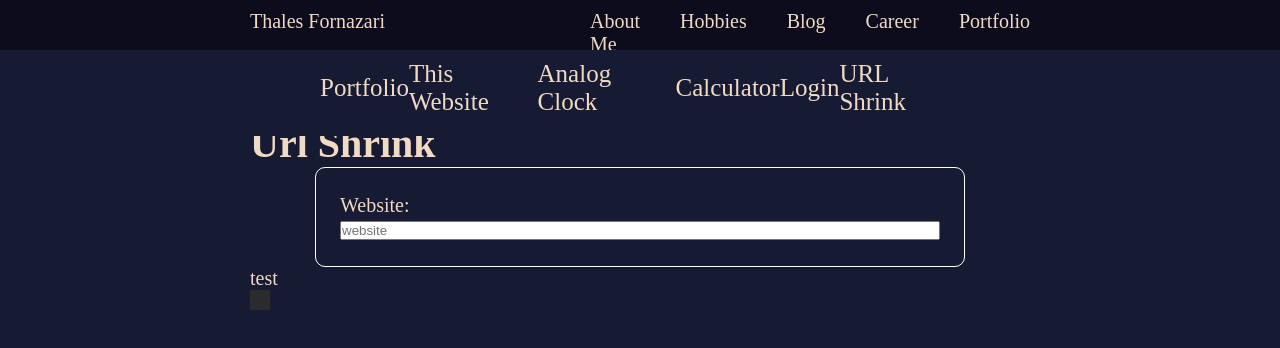
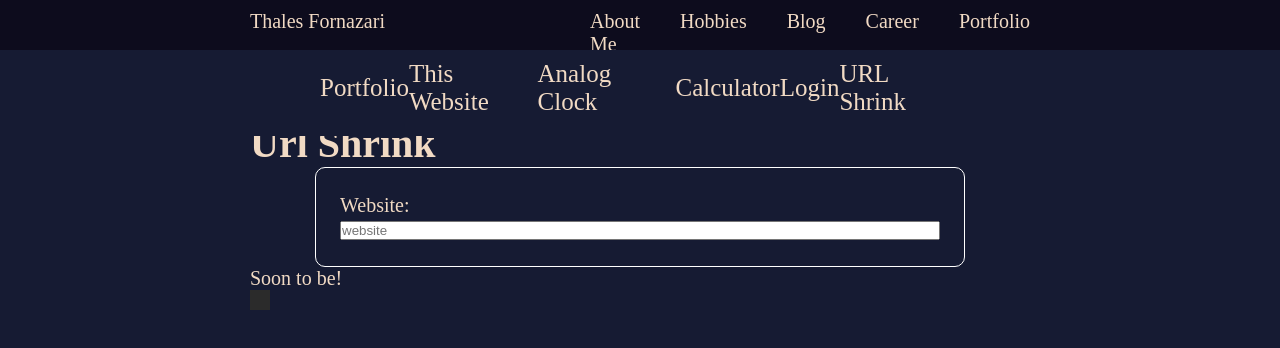
Before and after one commit to thalfor/websiteFrontend, a React (Vite) app: page /Portfolio/UrlShrink in a window 1280 px wide. Shown: the top 348 px of the page. Built offline with nearby package versions, Linux system fonts and the light colour scheme; a web font is replaced by a local one.

Commit message:
updating URLShrinker page

```diff
--- a/src/pages/devProjectsEng/urlShrinker/index.jsx
+++ b/src/pages/devProjectsEng/urlShrinker/index.jsx
@@ -16,7 +16,7 @@ export function DevProjectsUrlShrinkEng(){
     <Container>
       <h1>Url Shrink</h1>
       <UrlShrinker />
-      test
+      Soon to be!
       <div className='codeblock'>
         <SyntaxHighlighter lineProps={{style: {wordBreak: 'break-all', whiteSpace: 'pre-wrap', flexWrap: 'wrap'}}} style={a11yDark} wrapLines={true} language="jsx">
           {codeString01}
```
